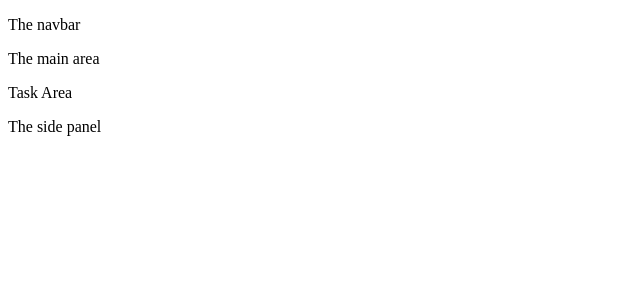
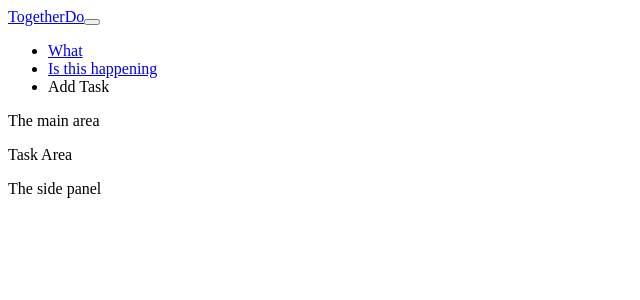
Before and after one commit to vu29/TogetherDo, a React (Create React App) app in the folder togetherdo-frontend/: page / in a window 1280 px wide. Shown: the top 300 px of the page, without its empty margins (0-640 px from the left). Built offline with nearby package versions, Linux system fonts and the light colour scheme.

Commit message:
Test Navbar

```diff
--- a/togetherdo-frontend/package.json
+++ b/togetherdo-frontend/package.json
@@ -9,6 +9,7 @@
     "react": "^17.0.2",
     "react-dom": "^17.0.2",
     "react-scripts": "4.0.3",
+    "reactstrap": "^8.9.0",
     "web-vitals": "^1.0.1"
   },
   "scripts": {
--- a/togetherdo-frontend/src/App.js
+++ b/togetherdo-frontend/src/App.js
@@ -2,12 +2,12 @@
 
 import { MainArea } from './components/layout/Main-Area';
 
-import { Navbar } from './components/layout/Navbar';
+import { Header } from './components/layout/header';
 
 export const App = () => {
   return (
     <div className="App">
-        <Navbar />
+        <Header />
         <MainArea />
     </div>
   );
--- a/togetherdo-frontend/src/components/layout/Navbar.js
+++ /dev/null
@@ -1,3 +0,0 @@
-export const Navbar = () => (
-    <p>The navbar</p>
-);
--- /dev/null
+++ b/togetherdo-frontend/src/components/layout/header.js
@@ -0,0 +1,40 @@
+import React, { useState } from 'react';
+import {
+  Collapse,
+  Navbar,
+  NavbarToggler,
+  NavbarBrand,
+  Nav,
+  NavItem,
+  NavLink,
+
+} from 'reactstrap';
+export const Header = () => {
+  const [collapsed, setCollapsed] = useState(true);
+
+  const toggleNavbar = () => setCollapsed(!collapsed);
+
+  return (
+    <div>
+      <Navbar color="faded" light>
+        <NavbarBrand href="/" className="mr-auto">TogetherDo</NavbarBrand>
+        <NavbarToggler onClick={toggleNavbar} className="mr-2" />
+        <Collapse isOpen={!collapsed} navbar>
+          <Nav navbar>
+            <NavItem>
+              <NavLink href="/components/">What</NavLink>
+            </NavItem>
+            <NavItem>
+              <NavLink href="https://github.com/reactstrap/reactstrap">Is this happening </NavLink>
+            </NavItem>
+            <NavItem>
+              <NavLink >Add Task </NavLink>
+            </NavItem>
+          </Nav>
+        </Collapse>
+      </Navbar>
+    </div>
+  );
+}
+
+export default Header;
```
Also changed, not shown: 2 other files (tests, documents, lock files or other folders).
